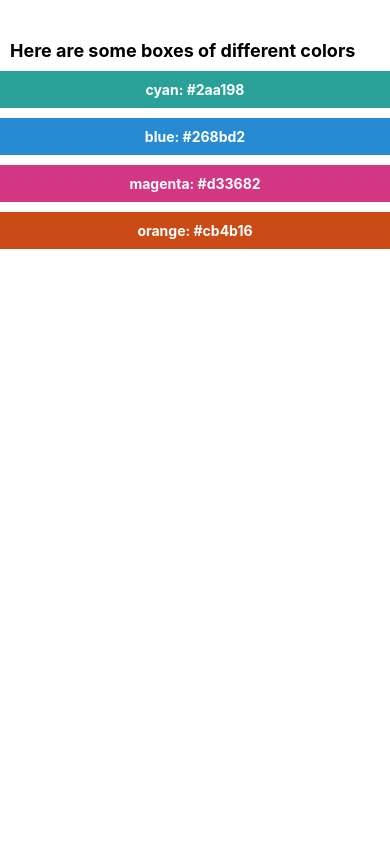
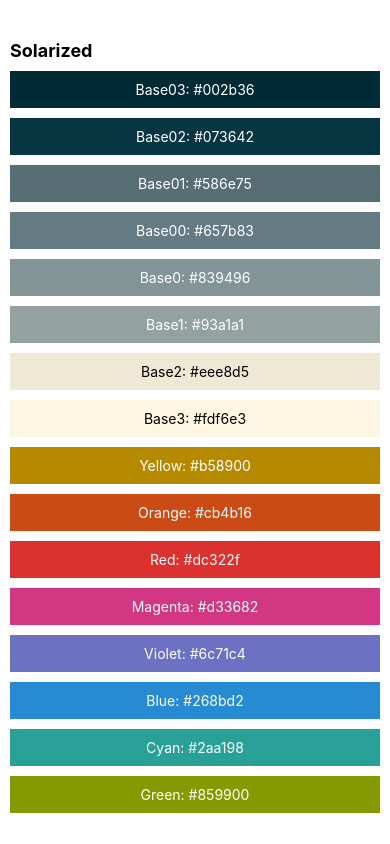
Before and after one commit to thomashoddinott/AwesomeProjectExpo, a React Native app: screen / in a window 390 px wide. Built offline with nearby package versions, Linux system fonts and the light colour scheme.

Commit message:
using flatlist

```diff
--- a/App.js
+++ b/App.js
@@ -1,19 +1,36 @@
 import React from 'react';
-import { View, Text, SafeAreaView, StyleSheet } from 'react-native'
+import { View, Text, SafeAreaView, StyleSheet, FlatList } from 'react-native'
 import ColorBox from './components/ColorBox';
+
+const COLORS = [
+  { colorName: 'Base03', hexCode: '#002b36' },
+  { colorName: 'Base02', hexCode: '#073642' },
+  { colorName: 'Base01', hexCode: '#586e75' },
+  { colorName: 'Base00', hexCode: '#657b83' },
+  { colorName: 'Base0', hexCode: '#839496' },
+  { colorName: 'Base1', hexCode: '#93a1a1' },
+  { colorName: 'Base2', hexCode: '#eee8d5' },
+  { colorName: 'Base3', hexCode: '#fdf6e3' },
+  { colorName: 'Yellow', hexCode: '#b58900' },
+  { colorName: 'Orange', hexCode: '#cb4b16' },
+  { colorName: 'Red', hexCode: '#dc322f' },
+  { colorName: 'Magenta', hexCode: '#d33682' },
+  { colorName: 'Violet', hexCode: '#6c71c4' },
+  { colorName: 'Blue', hexCode: '#268bd2' },
+  { colorName: 'Cyan', hexCode: '#2aa198' },
+  { colorName: 'Green', hexCode: '#859900' },
+];
 
 const App = () => {
   return (
     <SafeAreaView style={styles.safeArea}>
-      <View style={styles.container}>
-        <Text
-          style={styles.text}
-        >Here are some boxes of different colors</Text>
-      </View>
-      <ColorBox colorName='cyan' hexCode='#2aa198' />
-      <ColorBox colorName='blue' hexCode='#268bd2' />
-      <ColorBox colorName='magenta' hexCode='#d33682' />
-      <ColorBox colorName='orange' hexCode='#cb4b16' />
+      <FlatList
+        style={styles.container}
+        data={COLORS}
+        keyExtractor={item => item.colorName}
+        renderItem={({ item }) => <ColorBox colorName={item.colorName} hexCode={item.hexCode} />}
+        ListHeaderComponent={<Text style={styles.text}>Solarized</Text>}
+      />
     </SafeAreaView>
   )
 }
--- a/components/ColorBox.js
+++ b/components/ColorBox.js
@@ -6,9 +6,12 @@
   const boxColor = {
     backgroundColor: hexCode
   }
+  const textColor = {
+    color: parseInt(hexCode.replace('#', ''), 16) > 0xffffff / 1.1 ? 'black' : 'white'
+  }
   return (
     <View style={[styles.box, boxColor]}>
-      <Text style={styles.boxText}>{colorName}: {hexCode}</Text>
+      <Text style={styles.boxText, textColor}>{colorName}: {hexCode}</Text>
     </View>
   );
 }
```
